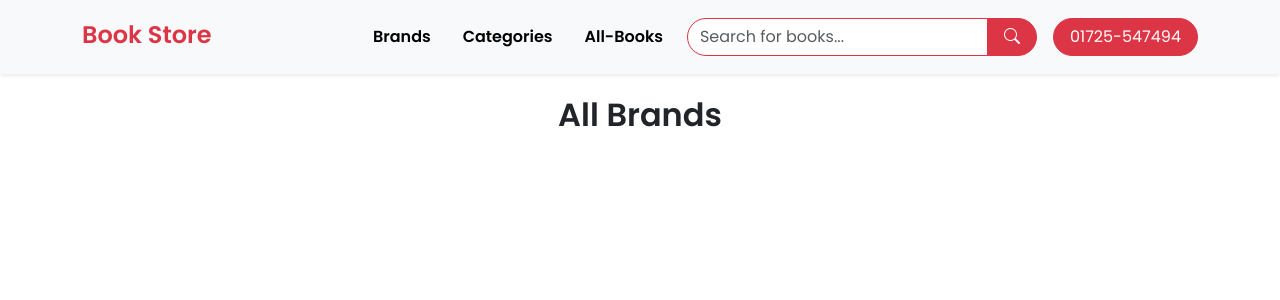
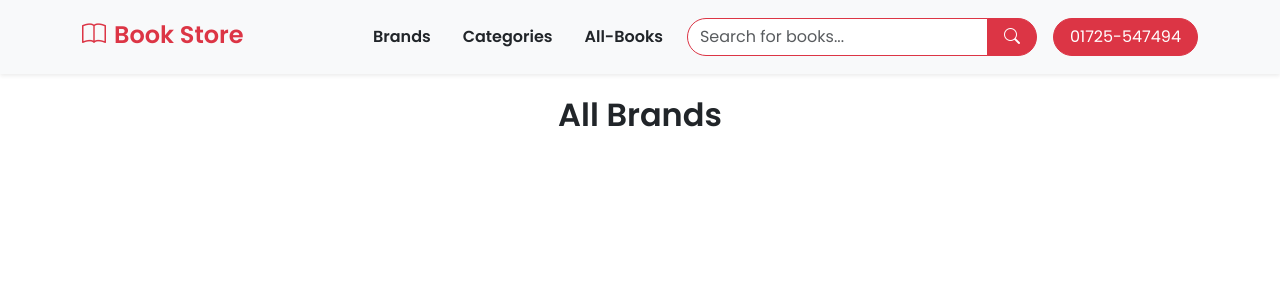
Before and after one commit to shiamsharif/Book_Store, a Django app: page /brand-list/ in a window 1280 px wide. Shown: the top 300 px of the page. Run offline with Django 5.2, Linux system fonts and the light colour scheme; data that the repository does not hold is empty; some libraries are stand-ins or nearby versions.

Commit message:
ADD : Logo and hover effects

```diff
--- a/Static/custom_css/style.css
+++ b/Static/custom_css/style.css
@@ -19,6 +19,11 @@ h6 {
 a {
   text-decoration: none; /* Removes the underline */
   color: inherit; /*Inherits the color from the parent element */
+}
+
+/* -------------------Hover--------------------  */
+.hover-red:hover {
+  color: #dc3545 !important; /* Bootstrap 'text-danger' color */
 }
 
 .common-container {
--- a/Templates/footer.jinja
+++ b/Templates/footer.jinja
@@ -40,9 +40,9 @@
       <div class="col-lg-3 col-md-6">
         <h5 class="text-uppercase fw-bold">Quick Links</h5>
         <ul class="list-unstyled">
-          <li class="mb-3"><a href="{% url 'brand_list' %}" class="text-light text-decoration-none d-block">Brand</a></li>
-          <li class="mb-3"><a href="{% url 'category_list' %}" class="text-light text-decoration-none d-block">Category</a></li>
-          <li class="mb-3"><a href="{% url 'product_list' %}" class="text-light text-decoration-none d-block">All-Books</a></li>
+          <li class="mb-3"><a href="{% url 'brand_list' %}" class="text-light text-decoration-none d-block hover-red">Brand</a></li>
+          <li class="mb-3"><a href="{% url 'category_list' %}" class="text-light text-decoration-none d-block hover-red">Category</a></li>
+          <li class="mb-3"><a href="{% url 'product_list' %}" class="text-light text-decoration-none d-block hover-red">All-Books</a></li>
         </ul>
       </div>
 
--- a/Templates/navbar.jinja
+++ b/Templates/navbar.jinja
@@ -4,7 +4,9 @@
 <nav class="navbar navbar-expand-lg bg-light py-3 fixed-top shadow-sm">
     <div class="container">
         <!-- Left side: Brand name and Toggler -->
-        <a class="navbar-brand fs-4 fw-bold text-danger" href="{% url 'home' %}" style="margin-top: -4px;">Book Store</a>
+        <a class="navbar-brand fs-4 fw-bold text-danger" href="{% url 'home' %}" style="margin-top: -4px;">
+            <i class="bi bi-book text-danger" style="font-size: 1.5rem; margin-right: 8px;"></i>Book Store
+        </a>
         <button class="navbar-toggler border-0" type="button" data-bs-toggle="collapse" data-bs-target="#navbarTogglerContent"
             aria-expanded="false" aria-controls="navbarTogglerContent">
             <span class="navbar-toggler-icon"></span>
@@ -15,17 +17,16 @@
             <!-- Navigation links -->
             <ul class="navbar-nav ms-auto gap-3">
                 <li class="nav-item">
-                    <a class="nav-link active fw-semibold" aria-current="page" href="{% url 'brand_list' %}">Brands</a>
+                    <a class="nav-link active fw-semibold text-dark hover-red" aria-current="page" href="{% url 'brand_list' %}">Brands</a>
                 </li>
                 <li class="nav-item">
-                    <a class="nav-link active fw-semibold" aria-current="page" href="{% url 'category_list' %}">Categories</a>
+                    <a class="nav-link active fw-semibold text-dark hover-red" aria-current="page" href="{% url 'category_list' %}">Categories</a>
                 </li>
                 <li class="nav-item">
-                    <a class="nav-link active fw-semibold" aria-current="page" href="{% url 'product_list' %}">All-Books</a>
+                    <a class="nav-link active fw-semibold text-dark hover-red" aria-current="page" href="{% url 'product_list' %}">All-Books</a>
                 </li>
             </ul>
-
-            <!-- Center: Search bar -->
+                        <!-- Center: Search bar -->
             <!-- Search bar -->
             <form method="get" action="{% url 'search' %}" role="search" class="d-flex my-2 my-lg-0 mx-lg-3" style="max-width: 350px; width: 100%;">
                 <div class="input-group">
```
